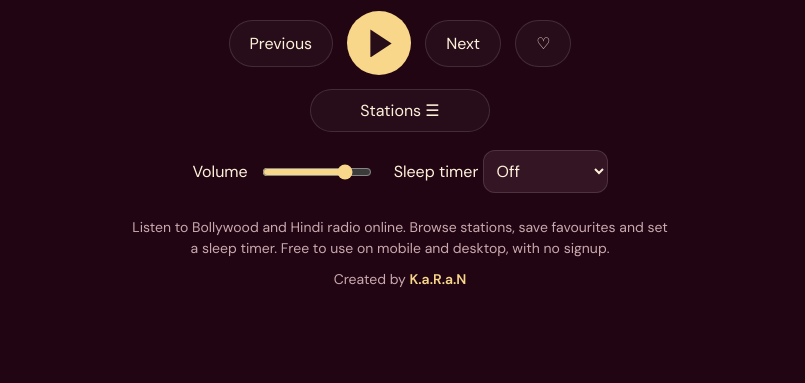
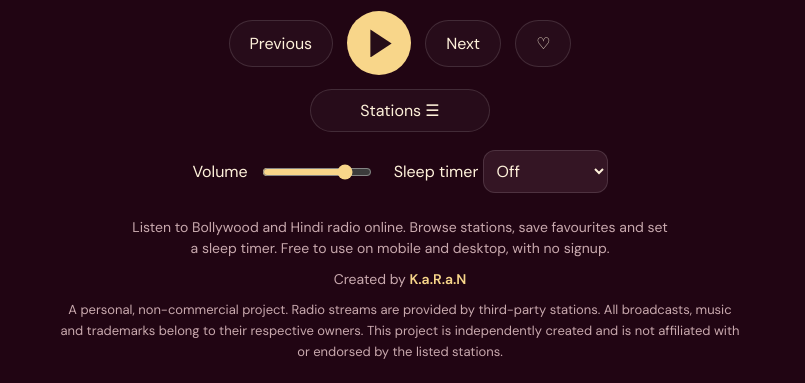
Before and after one commit to qaatwar/bollywood-radio, a plain HTML site: page index.html in a window 1280 px wide. Shown: the part 509-892 px from the top of the page, without its empty margins (240-1045 px from the left). Before the commit the page ends 819 px from the top, so only its background shows below. Drawn offline with nearby package versions, Linux system fonts and the light colour scheme; no server answers.

Commit message:
disclaimer added

```diff
--- a/index.html
+++ b/index.html
@@ -79,6 +79,7 @@ main,footer{margin:0 auto;flex-shrink:0}
 #title{overflow-wrap:anywhere;font:600 clamp(22px,3vw,32px)/1.2 'DM Sans',sans-serif;letter-spacing:-.025em;margin:2px 0 6px}
 .site-heading{position:absolute;width:1px;height:1px;padding:0;margin:-1px;overflow:hidden;clip-path:inset(50%);white-space:nowrap}
 .site-description{max-width:540px;margin:0 auto 10px;font-size:14px;line-height:1.5;color:var(--muted)}
+.disclaimer{max-width:680px;margin:10px auto 0;font-size:clamp(.75rem,.7rem + .2vw,.8125rem);line-height:1.6;color:#c9a9ae;text-wrap:pretty;overflow-wrap:break-word}
 .script-notice{max-width:540px;margin:12px auto;padding:0 20px;text-align:center}
 footer{padding:16px 20px 0}
 #timer:empty{display:none}
@@ -113,7 +114,7 @@ footer{padding-top:22px}
 <div class="station-picker"><button id="browse" aria-haspopup="dialog" aria-controls="drawer">Stations ☰</button></div>
 <div class="secondary"><label class="volume">Volume <input id="volume" type="range" min="0" max="1" step=".01" value=".8"></label><label>Sleep timer <select id="sleep"><option value="0">Off</option><option value="15">15 minutes</option><option value="30">30 minutes</option><option value="60">60 minutes</option><option value="90">90 minutes</option></select></label><span id="timer" class="note"></span></div>
 </div></section></main>
-<footer><p class="site-description">Listen to Bollywood and Hindi radio online. Browse stations, save favourites and set a sleep timer. Free to use on mobile and desktop, with no signup.</p>Created by <strong>K.a.R.a.N</strong></footer>
+<footer><p class="site-description">Listen to Bollywood and Hindi radio online. Browse stations, save favourites and set a sleep timer. Free to use on mobile and desktop, with no signup.</p>Created by <strong>K.a.R.a.N</strong><p class="disclaimer">A personal, non-commercial project. Radio streams are provided by third-party stations. All broadcasts, music and trademarks belong to their respective owners. This project is independently created and is not affiliated with or endorsed by the listed stations.</p></footer>
 <noscript><p class="script-notice">Enable JavaScript to browse stations and play live radio.</p></noscript>
 <dialog id="drawer"><div class="heading"><h2>Find your station</h2><button id="close" aria-label="Close station list">✕</button></div><div class="filters"><input id="search" type="search" placeholder="Search stations" aria-label="Search stations"><button id="only" aria-pressed="false">Favourites</button></div><p class="note">Stations that fail to play are skipped for this visit.</p><div id="list"></div></dialog>
 <audio id="audio" preload="none"></audio>
```
